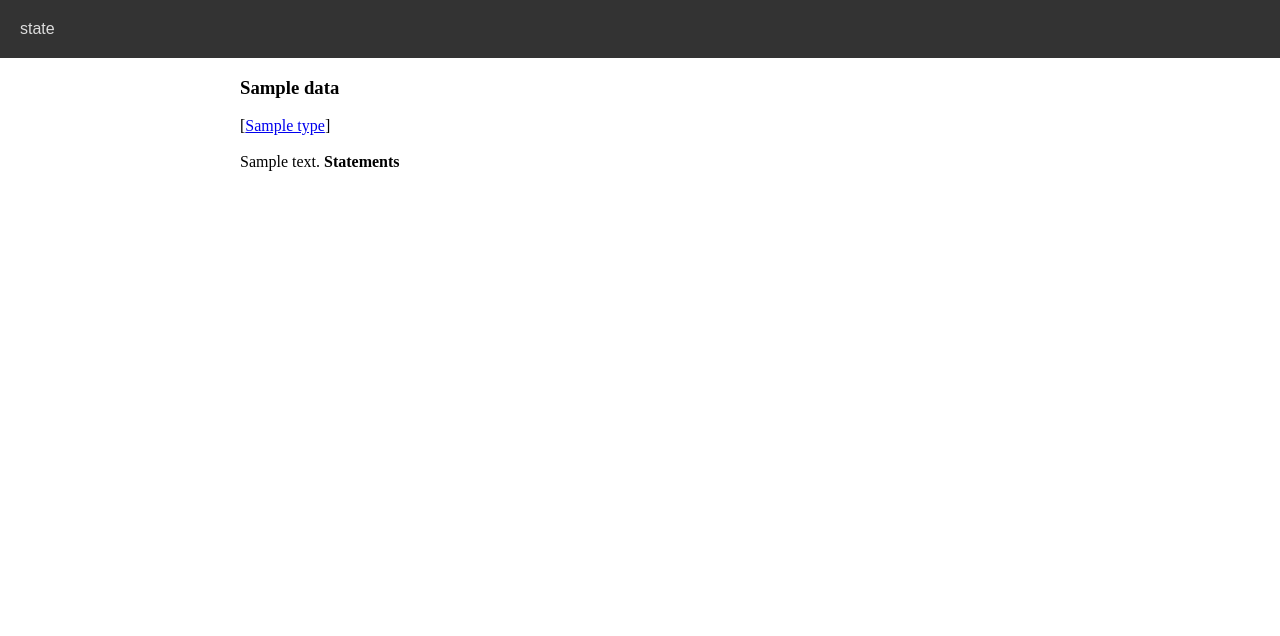
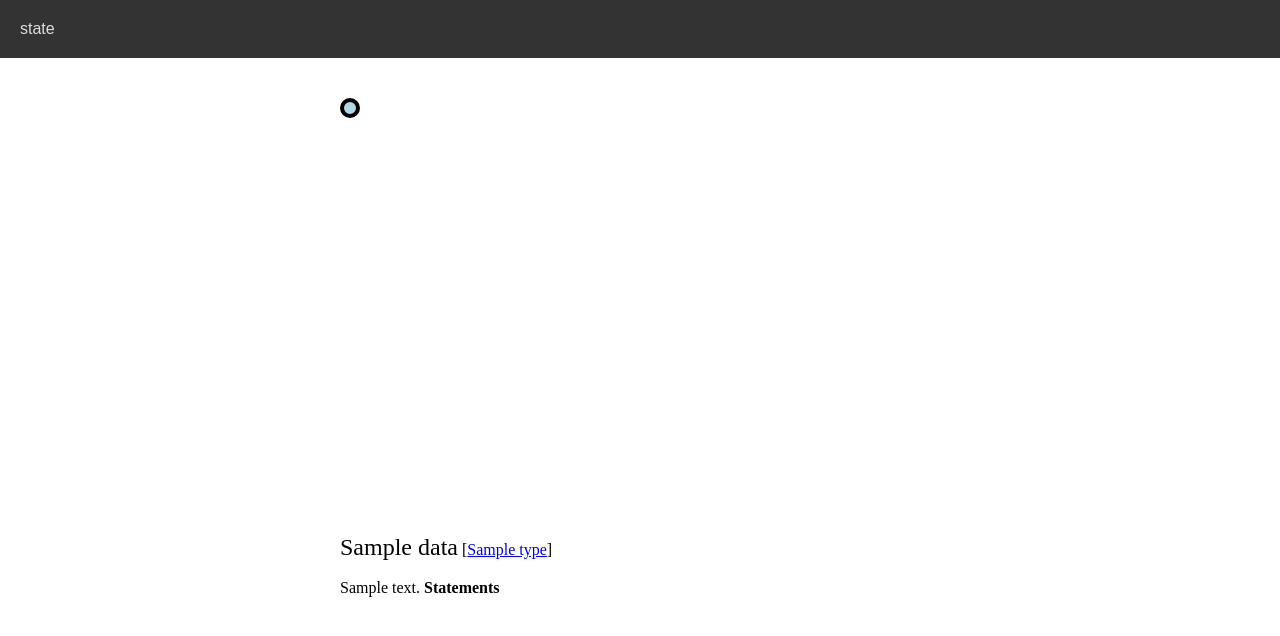
Before and after one commit to paulduchesne/state, a Flask app: template templates/resource.html in a window 1280 px wide. Shown: the top 636 px of the page. Run offline with Flask 3, Linux system fonts and the light colour scheme; the template is opened without the code that fills it: most values are stand-ins (such as "Sample title", 1, 10 or a date in 2020); some libraries are stand-ins or nearby versions; some web fonts are replaced.

Commit message:
added initial d3 component

```diff
--- /dev/null
+++ b/static/nodes.js
@@ -0,0 +1,43 @@
+async function drawNodes(nodes) {
+
+
+
+    console.log(nodes)
+
+    d3.select("#paper")
+        .append("svg")
+        .attr("id", "canvas");
+        // .attr("width", '100%')
+        // .attr("height", 500)
+        // .style("background-color", "#FFE5B4");
+
+d3.select("svg")
+  .append("circle")
+  .attr("cx", 10)           // x-coordinate of the centre
+  .attr("cy", 10)           // y-coordinate of the centre
+  .attr("r", 8)             // radius
+  .attr("fill", "lightblue")      // makes the circle hollow
+  .attr("stroke", "black")   // sets the border colour
+  .attr("stroke-width", 4);  // sets the thickness of the border
+
+d3.select("svg")
+  .append("text")
+  .attr("x", 10+10+5)            // horizontal position
+  .attr('y', 10)            // vertical position
+  .text(nodes.label)         // the actual text content
+  .attr("font-family", "geist_regular")
+  .attr("dominant-baseline", "central")
+  .attr("font-size", "16px")
+  .attr("fill", "black");    // text colour
+
+
+
+
+
+// d3.select("body")
+//   .append("div")
+//   .html('This is a block of text with a <a href="google.com">hello</a>');
+
+}
+
+drawNodes(nodes_data);
--- a/templates/layout.html
+++ b/templates/layout.html
@@ -5,6 +5,10 @@
     @font-face {
         font-family: 'geist_light';
         src: url("{{ url_for('static', filename='geist/fonts/Geist/otf/Geist-Light.otf') }}") format('opentype');
+    }
+    @font-face {
+        font-family: 'geist_regular';
+        src: url("{{ url_for('static', filename='geist/fonts/Geist/otf/Geist-Regular.otf') }}") format('opentype');
     }
 
 
--- a/templates/resource.html
+++ b/templates/resource.html
@@ -2,9 +2,25 @@
 
 {% block content %}
 
-<div style="width: 800px; display: block; margin: 0 auto;">
 
-<h3>{{ data.label }}</h3>
+<!-- example -->
+
+<!-- http://localhost:8764/resource/87664044-a8cb-48cc-9cb0-b37bea003770.html -->
+
+
+
+<!-- http://localhost:8764/resource/06aed4c4-dce0-4fb7-b599-071edfb0b15e.html -->
+
+
+
+
+<div style="width: 600px; display: block; margin: 0 auto;">
+
+     <div id="paper" style="width: 400px; height: 400px; padding-top: 40px;"></div>
+      <br><br>
+
+
+<tspan style="font-family: geist_regular;font-size: 24px;">{{ data.label }}</tspan>
 [<a href="{{ data.type.entity_link }}">{{ data.type.entity_label }}</a>]<br><br>
 {{ data.comment | safe }}
 
@@ -23,4 +39,9 @@
 
 </div>
 
+
+      <script src="https://d3js.org/d3.v7.min.js"></script>
+    <script>let nodes_data = JSON.parse('{{ data|tojson|safe }}');</script>
+      <script src="../static/nodes.js"></script>
+
 {% endblock %}
```
